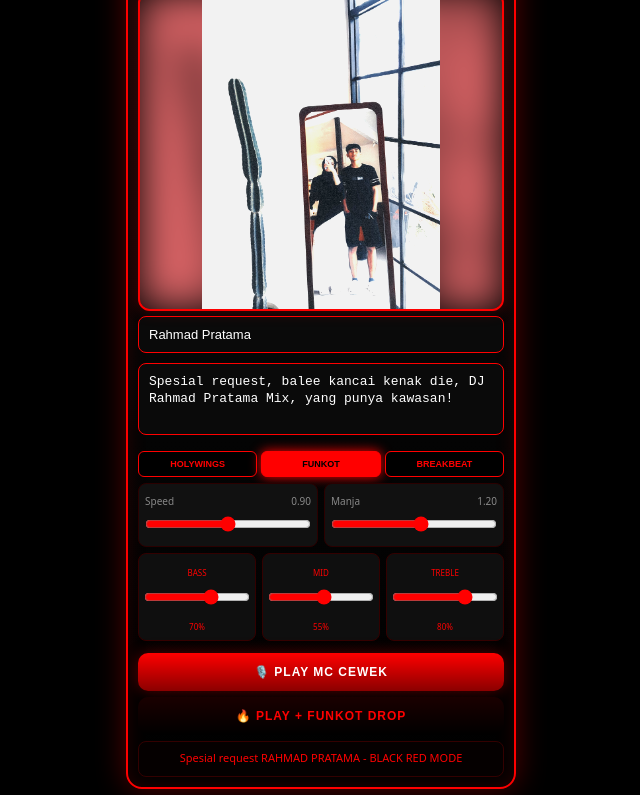
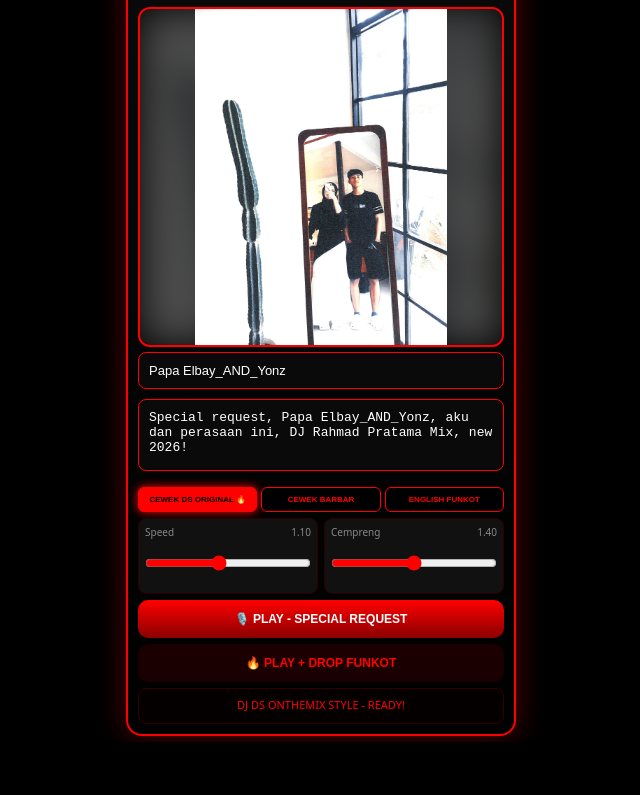
Before and after one commit to tamayana/SuaraMc, a plain HTML site: page index.html in a window 1280 px wide. Shown: the part 94-889 px from the top of the page, without its empty margins (319-959 px from the left). After the commit the page ends 836 px from the top, so only its background shows below. Drawn offline with Linux system fonts and the light colour scheme.

Commit message:
Update index.html

```diff
--- a/index.html
+++ b/index.html
@@ -2,102 +2,96 @@
 <html lang="id">
 <head>
 <meta charset="UTF-8">
-<meta name="viewport" content="width=device-width,initial-scale=1,maximum-scale=1">
-<title>DJ RAHMAD PRATAMA MIX - BLACK RED</title>
+<meta name="viewport" content="width=device-width,initial-scale=1">
+<title>DJ RAHMAD PRATAMA MIX - DS CEWEK</title>
 <style>
 *{box-sizing:border-box}
 body{margin:0;min-height:100vh;background:#000;display:flex;justify-content:center;align-items:center;padding:6px;font-family:system-ui}
-.card{width:100%;max-width:390px;background:linear-gradient(180deg,#0a0a0a,#000);border:2px solid #ff0000;border-radius:16px;padding:10px;box-shadow:0 0 30px #ff000055, inset 0 0 20px #ff000022}
-h1{margin:0;text-align:center;color:#ff0000;text-shadow:0 0 12px #ff0000, 0 0 25px #ff0000;font-size:22px;line-height:1;letter-spacing:1px}
+.card{width:100%;max-width:390px;background:linear-gradient(180deg,#0a0a0a,#000);border:2px solid #ff0000;border-radius:16px;padding:10px;box-shadow:0 0 30px #ff000055}
+h1{margin:0;text-align:center;color:#ff0000;text-shadow:0 0 12px #ff0000;font-size:22px}
 .sub{text-align:center;color:#888;font-size:9px;letter-spacing:3px;margin:4px 0 6px}
-.photo-wrap{position:relative;width:100%;height:320px;border-radius:12px;overflow:hidden;border:2px solid #ff0000;background:#000;box-shadow:0 0 15px #ff000044}
-.photo-wrap .bg-blur{position:absolute;inset:0;background:url('foto-rahmad.jpg') center/cover;filter:blur(20px) brightness(0.4) sepia(1) hue-rotate(-50deg) saturate(3)}
-.photo-wrap img{position:relative;width:100%;height:100%;object-fit:contain;z-index:1;filter:contrast(1.1) brightness(0.95)}
+.photo-wrap{position:relative;width:100%;height:340px;border-radius:12px;overflow:hidden;border:2px solid #ff0000;background:#000}
+.photo-wrap .bg-blur{position:absolute;inset:0;background:url('foto-rahmad.jpg') center/cover;filter:blur(20px) brightness(0.3)}
+.photo-wrap img{position:relative;width:100%;height:100%;object-fit:contain;z-index:1}
 input,textarea{width:100%;padding:10px;background:#0a0a0a;border:1px solid #ff0000;border-radius:8px;color:#fff;font-size:13px;margin:5px 0;outline:none}
-input:focus,textarea:focus{border-color:#ff0000;box-shadow:0 0 10px #ff000055}
-textarea{height:72px;resize:none;line-height:1.3}
-label{font-size:10px;color:#888;display:flex;justify-content:space-between;margin-top:4px}
-input[type=range]{width:100%;accent-color:#ff0000;height:12px}
+textarea{height:72px;resize:none}
+label{font-size:10px;color:#888;display:flex;justify-content:space-between}
+input[type=range]{width:100%;accent-color:#ff0000}
 .ctrls{display:grid;grid-template-columns:1fr 1fr;gap:6px}
 .ctrl{background:#111;border:1px solid #2a0000;border-radius:8px;padding:6px}
 .preset{display:flex;gap:4px;margin:6px 0}
-.preset button{flex:1;padding:7px;font-size:9px;border-radius:6px;border:1px solid #ff0000;background:#000;color:#ff0000;font-weight:700}
-.preset button.active{background:#ff0000;color:#000;box-shadow:0 0 12px #ff0000}
-.knobs{display:flex;gap:6px;margin:6px 0}
-.knob{flex:1;background:#0f0f0f;border:1px solid #330000;border-radius:8px;padding:5px;text-align:center}
-.knob span{font-size:8px;color:#ff0000}
-button.main{width:100%;padding:12px;border:none;border-radius:10px;font-weight:900;font-size:12px;margin-top:6px;letter-spacing:1px}
-.blackred{background:linear-gradient(180deg,#ff0000,#8b0000);color:#fff;box-shadow:0 0 15px #ff000055}
-.darkred{background:linear-gradient(180deg,#1a0000,#000);color:#ff0000;border:1.5px solid #ff0000}
+.preset button{flex:1;padding:7px;font-size:8px;border-radius:6px;border:1px solid #ff0000;background:#000;color:#ff0000;font-weight:700}
+.preset button.active{background:#ff0000;color:#000;box-shadow:0 0 10px #ff0000}
+button.main{width:100%;padding:12px;border:none;border-radius:10px;font-weight:900;font-size:12px;margin-top:6px}
+.blackred{background:linear-gradient(#ff0000,#8b0000);color:#fff}
+.darkred{background:#1a0000;color:#ff0000;border:1.5px solid #ff0000}
 #out{background:#050000;border:1px solid #330000;border-radius:8px;padding:8px;margin-top:6px;text-align:center;font-size:11px;color:#ff0000;min-height:36px}
 </style>
 </head>
 <body>
 <div class="card">
 <h1>DJ RAHMAD<br>PRATAMA MIX</h1>
-<div class="sub">• MC CEWEK • LIVE • BLACK RED •</div>
+<div class="sub">• MC CEWEK DS ONTHEMIX STYLE •</div>
+<div class="photo-wrap"><div class="bg-blur"></div><img src="foto-rahmad.jpg"></div>
 
-<div class="photo-wrap">
-<div class="bg-blur"></div>
-<img src="foto-rahmad.jpg" alt="DJ">
-</div>
-
-<input type="text" id="nama" value="Rahmad Pratama" placeholder="Nama yang request">
-<textarea id="kata" placeholder="Ketik kata-kata MC...">Spesial request, balee kancai kenak die, DJ Rahmad Pratama Mix, yang punya kawasan!</textarea>
+<input type="text" id="nama" value="Papa Elbay_AND_Yonz">
+<textarea id="kata">Special request, Papa Elbay_AND_Yonz, aku dan perasaan ini, DJ Rahmad Pratama Mix, new 2026!</textarea>
 
 <div class="preset">
-<button id="p1" onclick="setPreset('holy')">HOLYWINGS</button>
-<button id="p2" class="active" onclick="setPreset('funkot')">FUNKOT</button>
-<button id="p3" onclick="setPreset('break')">BREAKBEAT</button>
+<button id="pDs" class="active" onclick="setPreset('ds')">CEWEK DS ORIGINAL 🔥</button>
+<button id="pBar" onclick="setPreset('bar')">CEWEK BARBAR</button>
+<button id="pEng" onclick="setPreset('eng')">ENGLISH FUNKOT</button>
 </div>
 
 <div class="ctrls">
-<div class="ctrl"><label>Speed <span id="rv">0.90</span></label><input type="range" id="rate" min="0.5" max="1.3" step="0.05" value="0.90" oninput="rv.innerText=this.value"></div>
-<div class="ctrl"><label>Manja <span id="pv">1.20</span></label><input type="range" id="pitch" min="0.7" max="1.6" step="0.05" value="1.20" oninput="pv.innerText=this.value"></div>
+<div class="ctrl"><label>Speed <span id="rv">1.10</span></label><input type="range" id="rate" min="0.8" max="1.5" step="0.05" value="1.10" oninput="rv.innerText=this.value"></div>
+<div class="ctrl"><label>Cempreng <span id="pv">1.40</span></label><input type="range" id="pitch" min="1.0" max="1.8" step="0.05" value="1.40" oninput="pv.innerText=this.value"></div>
 </div>
 
-<div class="knobs">
-<div class="knob"><span>BASS</span><input type="range" id="bass" min="0" max="100" value="70"><span id="bv">70%</span></div>
-<div class="knob"><span>MID</span><input type="range" id="mid" min="0" max="100" value="55"><span id="mv">55%</span></div>
-<div class="knob"><span>TREBLE</span><input type="range" id="treb" min="0" max="100" value="80"><span id="tv">80%</span></div>
-</div>
-
-<button class="main blackred" onclick="playMC()">🎙️ PLAY MC CEWEK</button>
-<button class="main darkred" onclick="playMCFunkot()">🔥 PLAY + FUNKOT DROP</button>
-
-<div id="out">Spesial request RAHMAD PRATAMA - BLACK RED MODE</div>
+<button class="main blackred" onclick="playMC()">🎙️ PLAY - SPECIAL REQUEST</button>
+<button class="main darkred" onclick="playMCFunkot()">🔥 PLAY + DROP FUNKOT</button>
+<div id="out">DJ DS ONTHEMIX STYLE - READY!</div>
 </div>
 
 <script>
 function setPreset(t){
  document.querySelectorAll('.preset button').forEach(b=>b.classList.remove('active'));
- if(t=='holy'){p1.classList.add('active'); rate.value=0.80; pitch.value=1.10; kata.value="Spesial request, "+nama.value+", santai dulu bosku, DJ Rahmad Pratama Mix!";}
- if(t=='funkot'){p2.classList.add('active'); rate.value=0.90; pitch.value=1.25; kata.value="Spesial request, "+nama.value+", balee kancai kenak die, DJ Rahmad Pratama Mix, yang punya kawasan!";}
- if(t=='break'){p3.classList.add('active'); rate.value=0.95; pitch.value=1.15; kata.value="Yo "+nama.value+" di area, breakbeat time, DJ Rahmad Pratama Mix!";}
+ if(t=='ds'){pDs.classList.add('active'); rate.value=1.10; pitch.value=1.40; kata.value="Special request, "+nama.value+", aku dan perasaan ini, DJ Rahmad Pratama Mix, new 2026!";}
+ if(t=='bar'){pBar.classList.add('active'); rate.value=1.30; pitch.value=1.55; kata.value="Yo "+nama.value+"! Special request! DJ Rahmad Pratama Mix!";}
+ if(t=='eng'){pEng.classList.add('active'); rate.value=1.15; pitch.value=1.35; kata.value="Special request, "+nama.value+", this is DJ Rahmad Pratama Mix!";}
  rv.innerText=rate.value; pv.innerText=pitch.value;
 }
-bass.oninput=()=>bv.innerText=bass.value+'%'; mid.oninput=()=>mv.innerText=mid.value+'%'; treb.oninput=()=>tv.innerText=treb.value+'%';
-let ctx=null;
-function getCtx(){if(!ctx) ctx=new(window.AudioContext||window.webkitAudioContext)(); return ctx;}
 function playMC(){
- let kataText=document.getElementById('kata').value.trim()||'Spesial request';
- let rateV=parseFloat(rate.value); let pitchV=parseFloat(pitch.value);
+ let kataText=document.getElementById('kata').value.trim();
  document.getElementById('out').innerHTML=`<b style="color:#fff">${kataText.toUpperCase()}</b>`;
  speechSynthesis.cancel();
  let msg=new SpeechSynthesisUtterance(kataText);
- msg.lang='id-ID'; msg.rate=rateV; msg.pitch=pitchV;
+ msg.lang='en-US'; // PAKE ENGLISH BIAR "SPECIAL REQUEST" NYA MIRIP DJ DS!
+ msg.rate=parseFloat(rate.value);
+ msg.pitch=parseFloat(pitch.value);
+ msg.volume=1;
  let voices=speechSynthesis.getVoices();
- let female=voices.find(v=>v.name.toLowerCase().includes('female')) || voices.find(v=>v.lang.includes('id')) || voices[1] || voices[0];
+ let female = voices.find(v=>v.name.toLowerCase().includes('female') && v.lang.includes('en'))
+           || voices.find(v=>v.name.toLowerCase().includes('samantha') || v.name.toLowerCase().includes('karen') || v.name.toLowerCase().includes('female'))
+           || voices.find(v=>v.lang=='en-US')
+           || voices[1] || voices[0];
  if(female) msg.voice=female;
  speechSynthesis.speak(msg);
+ // echo dobel khas funkot
+ setTimeout(()=>{
+  let msg2=new SpeechSynthesisUtterance(nama.value);
+  msg2.lang='en-US'; msg2.rate=msg.rate*0.9; msg2.pitch=msg.pitch; msg2.volume=0.4;
+  if(female) msg2.voice=female;
+  speechSynthesis.speak(msg2);
+ },700);
 }
 function playMCFunkot(){
  playMC();
  setTimeout(()=>{
-  let c=getCtx();
-  function kick(a){let o=c.createOscillator(),g=c.createGain();o.frequency.setValueAtTime(160,a);o.frequency.exponentialRampToValueAtTime(32,a+0.25);g.gain.setValueAtTime(1,a);g.gain.exponentialRampToValueAtTime(0.01,a+0.55);o.connect(g);g.connect(c.destination);o.start(a);o.stop(a+0.6);}
-  let t=c.currentTime+0.2; for(let i=0;i<16;i++) kick(t+i*(60/150));
- },3800);
+  let ctx=new(window.AudioContext||window.webkitAudioContext)();
+  function kick(a){let o=ctx.createOscillator(),g=ctx.createGain();o.frequency.setValueAtTime(160,a);o.frequency.exponentialRampToValueAtTime(30,a+0.3);g.gain.setValueAtTime(1.2,a);g.gain.exponentialRampToValueAtTime(0.01,a+0.6);o.connect(g);g.connect(ctx.destination);o.start(a);o.stop(a+0.7);}
+  let t=ctx.currentTime+0.2; for(let i=0;i<32;i++) kick(t+i*(60/150));
+ },3500);
 }
 speechSynthesis.onvoiceschanged=()=>{speechSynthesis.getVoices();};
 </script>
```
